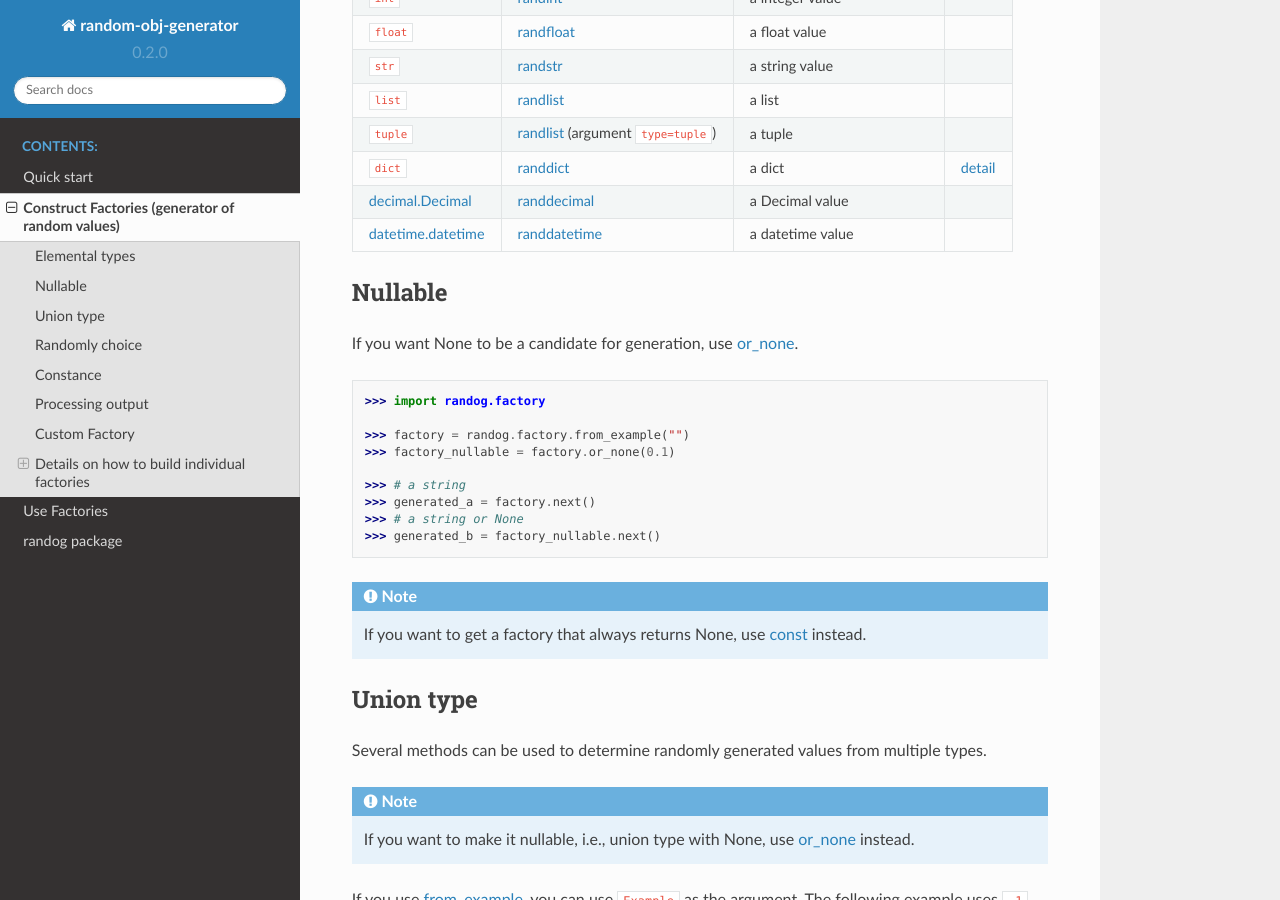
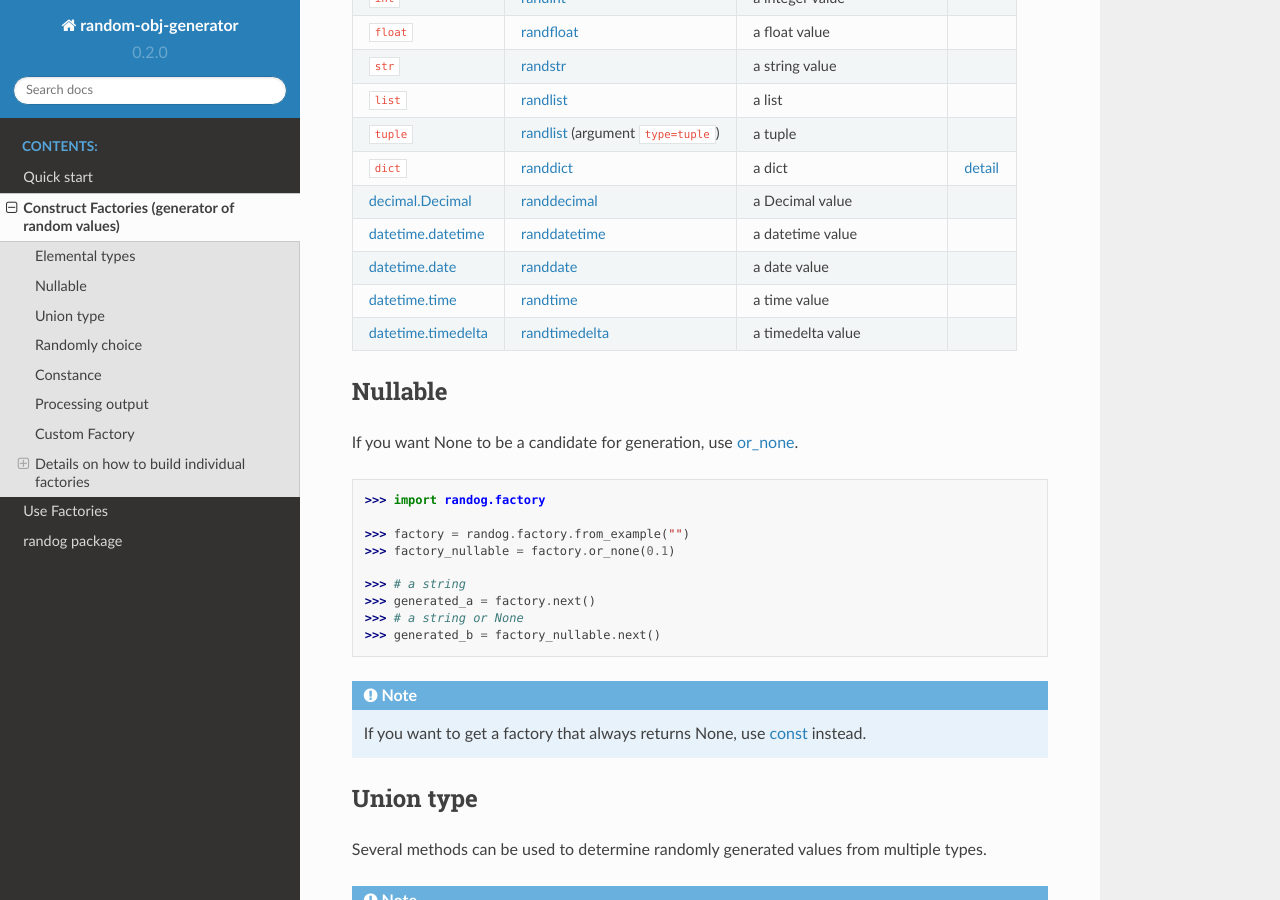
Before and after one commit to unaguna/random-obj-generator, a Sphinx documentation site: the page built from sphinx/source/doc.construct_factories.rst, in a window 1280 px wide and 900 px high, scrolled down 858 px. Built offline with Sphinx 7.4.7 and the Read the Docs theme 2.0.0, drawn with Linux system fonts in a browser that asks for light colours.

Commit message:
📝 add new factories to `construct_factories.rst`

```diff
--- a/sphinx/source/doc.construct_factories.rst
+++ b/sphinx/source/doc.construct_factories.rst
@@ -85,6 +85,20 @@ You can create a factory that generates values of the following types:
      - a datetime value
      -
 
+   * - `datetime.date <https://docs.python.org/3/library/datetime.html#datetime.date>`_
+     - `randdate <randog.factory.html#randog.factory.randdate>`_
+     - a date value
+     -
+
+   * - `datetime.time <https://docs.python.org/3/library/datetime.html#datetime.time>`_
+     - `randtime <randog.factory.html#randog.factory.randtime>`_
+     - a time value
+     -
+
+   * - `datetime.timedelta <https://docs.python.org/3/library/datetime.html#datetime.timedelta>`_
+     - `randtimedelta <randog.factory.html#randog.factory.randtimedelta>`_
+     - a timedelta value
+     -
 
 
 .. _nullable:
```
